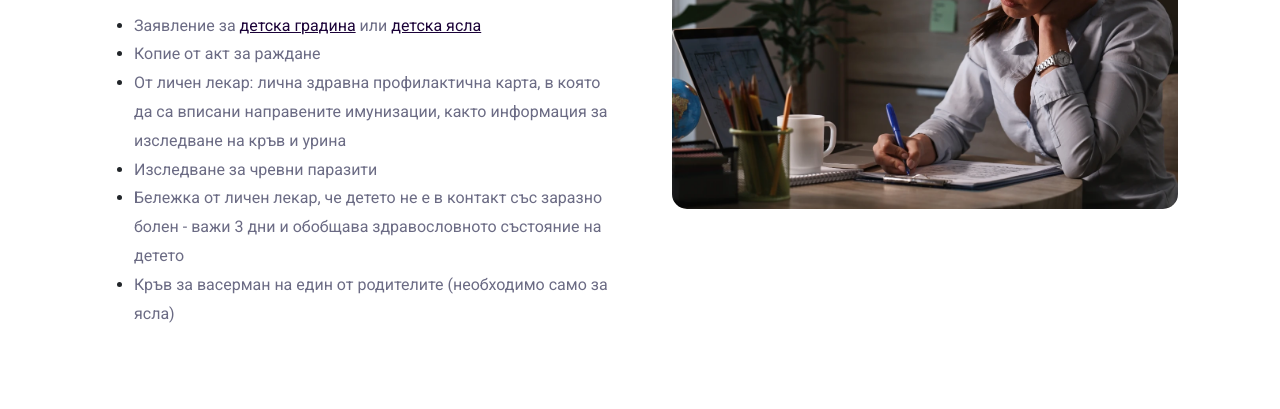
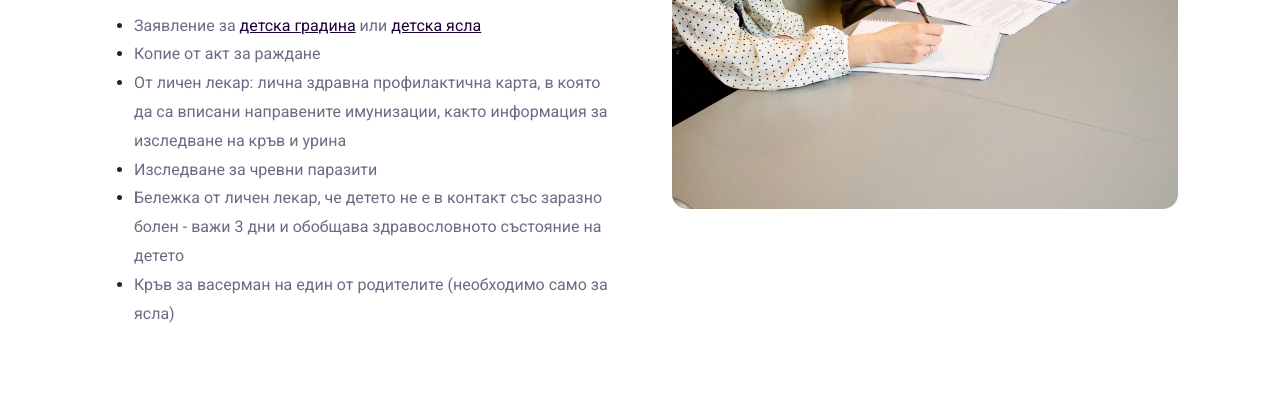
Before and after one commit to vydimitrov/kalina, a plain HTML site: page priem.html in a window 1280 px wide. Shown: the part 926-1335 px from the top of the page. Drawn offline with nearby package versions, Linux system fonts and the light colour scheme.

Commit message:
Update image on priem

```diff
--- a/priem.html
+++ b/priem.html
@@ -292,7 +292,7 @@
             <div class="who-we-are-image-wrap">
               <img
                 class="rounded-img"
-                src="assets/img/priem/parent-documents.webp"
+                src="assets/img/priem/priem_dokumenti.webp"
                 alt="image"
               />
             </div>
```
Also changed, not shown: assets/img/priem/priem_dokumenti.webp (added).
